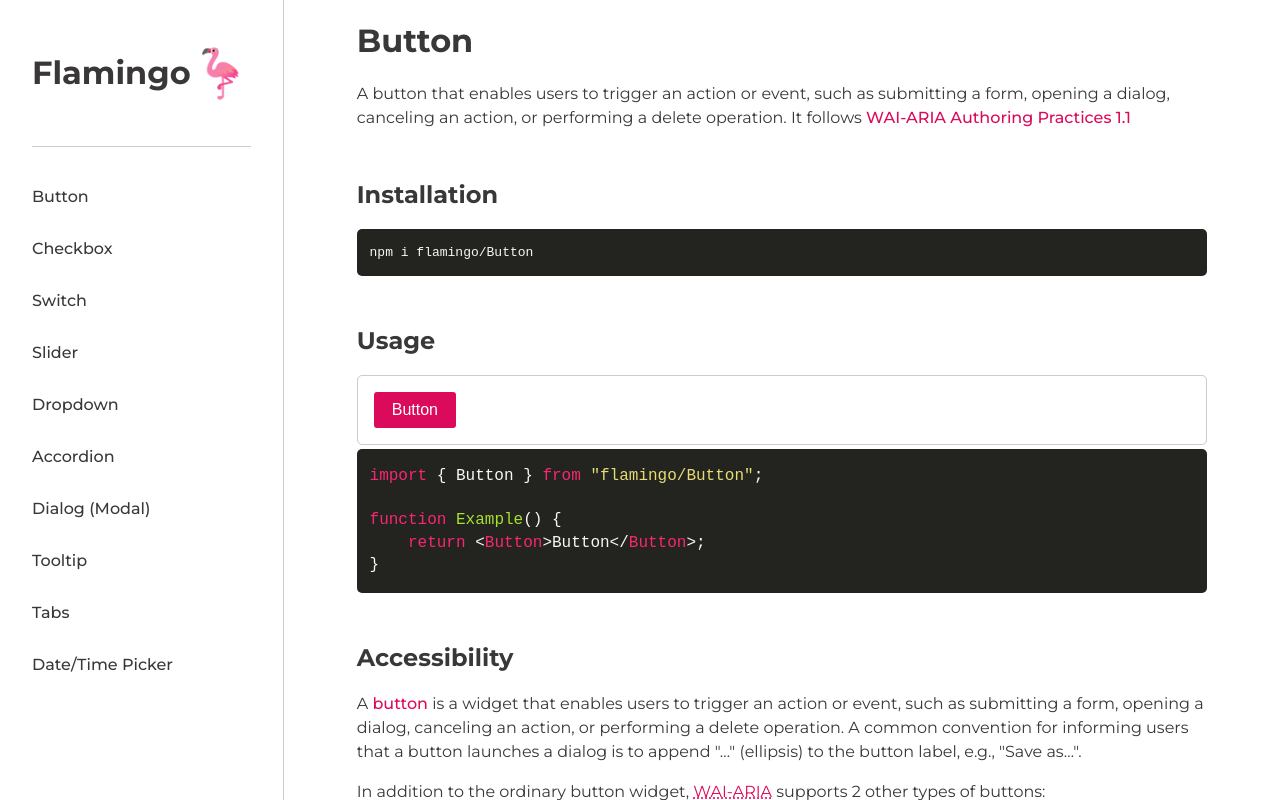
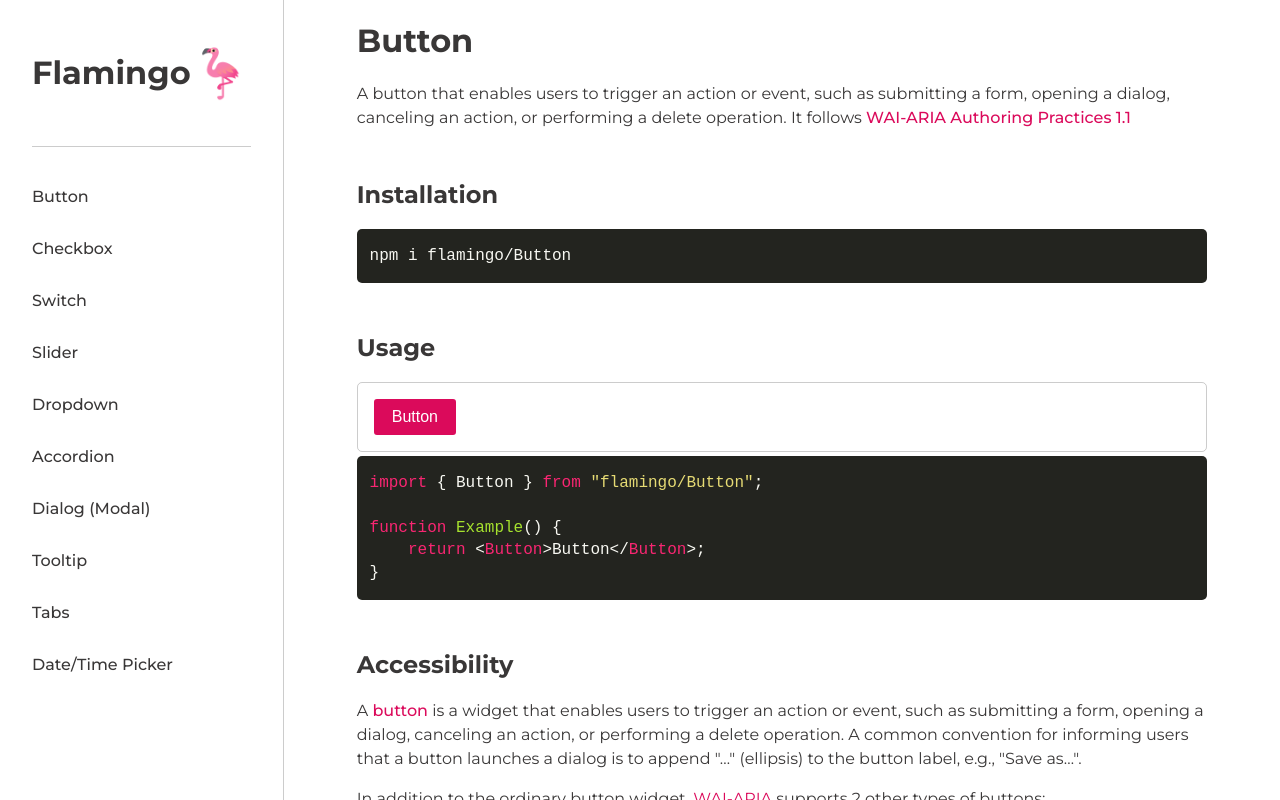
Before and after one commit to iamBevan/Accessible-React-Components, a Next.js app: page /components/button in a window 1280 px wide. Shown: the top 800 px of the page. Built offline with nearby package versions, Linux system fonts and the light colour scheme.

Commit message:
update fontsize

```diff
--- a/pages/components/button.tsx
+++ b/pages/components/button.tsx
@@ -21,7 +21,11 @@ export default function Button(): JSX.Element {
 				</a>
 			</p>
 			<h2>Installation</h2>
-			<SyntaxHighlighter language='javascript' style={codeStyle}>
+			<SyntaxHighlighter
+				language='javascript'
+				style={codeStyle}
+				codeTagProps={{ style: { fontSize: 16, lineHeight: 1.4 } }}
+			>
 				npm i flamingo/Button
 			</SyntaxHighlighter>
 			<h2>Usage</h2>
```
